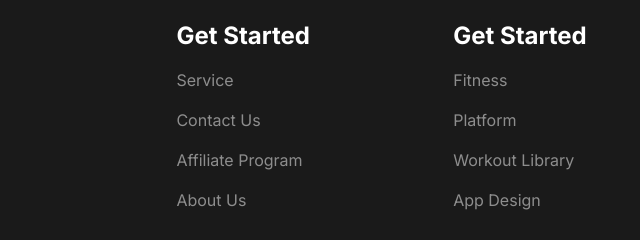
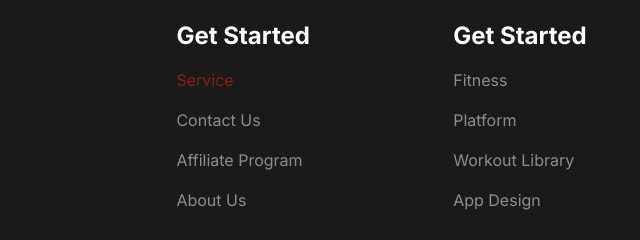
Before and after one commit to Atef-Abrar-Bhuyian/Assignment02, a plain HTML site: page index.html in a window 1280 px wide. In both pictures the pointer is over the link "Service". Shown: the part 4390-4630 px from the top of the page, 542-1182 px from the left. Drawn offline with Linux system fonts and the light colour scheme; a web font is replaced by a local one.

Commit message:
footer anchor tag hover added

```diff
--- a/styles/style.css
+++ b/styles/style.css
@@ -782,4 +782,8 @@ footer p {
   padding-top: 20px;
 }
 
+.footers-anchor a:hover {
+  color: #f32b0c;
+}
+
 /* Footer section Ends Here */
```
